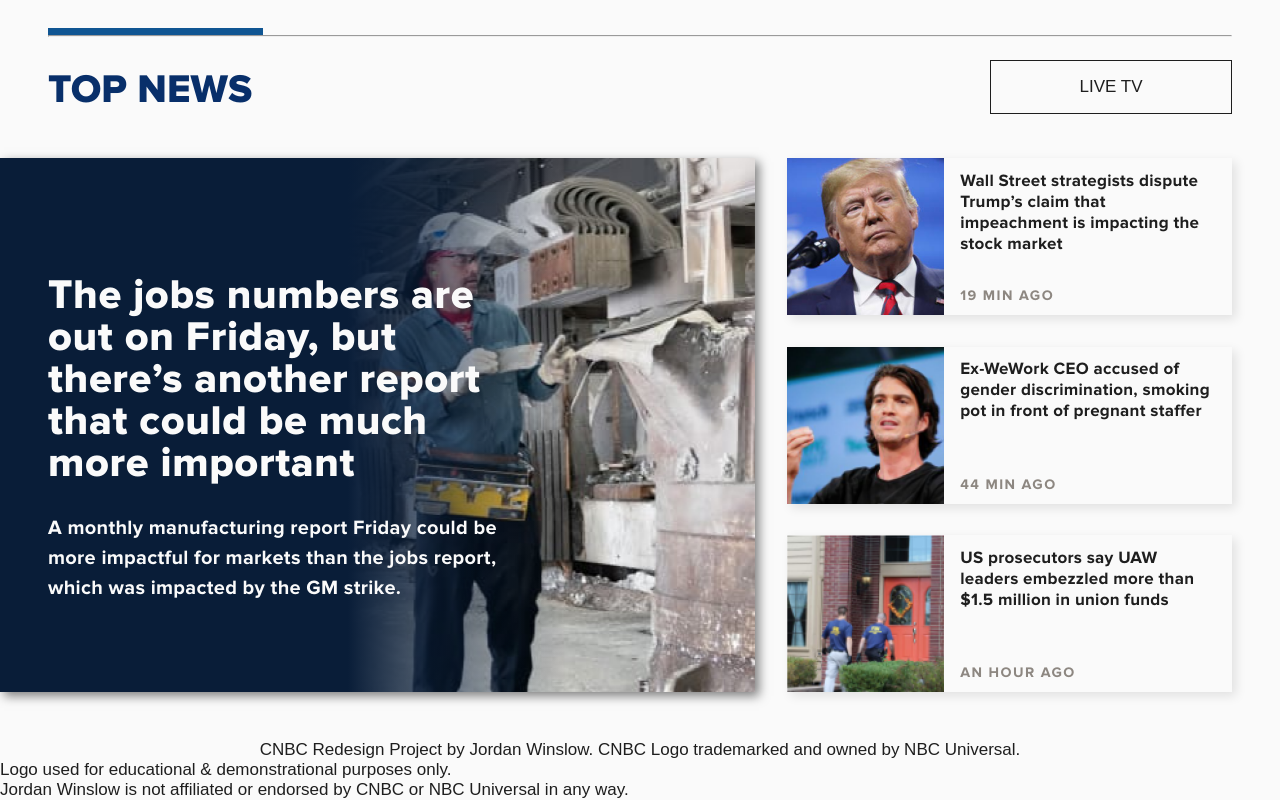
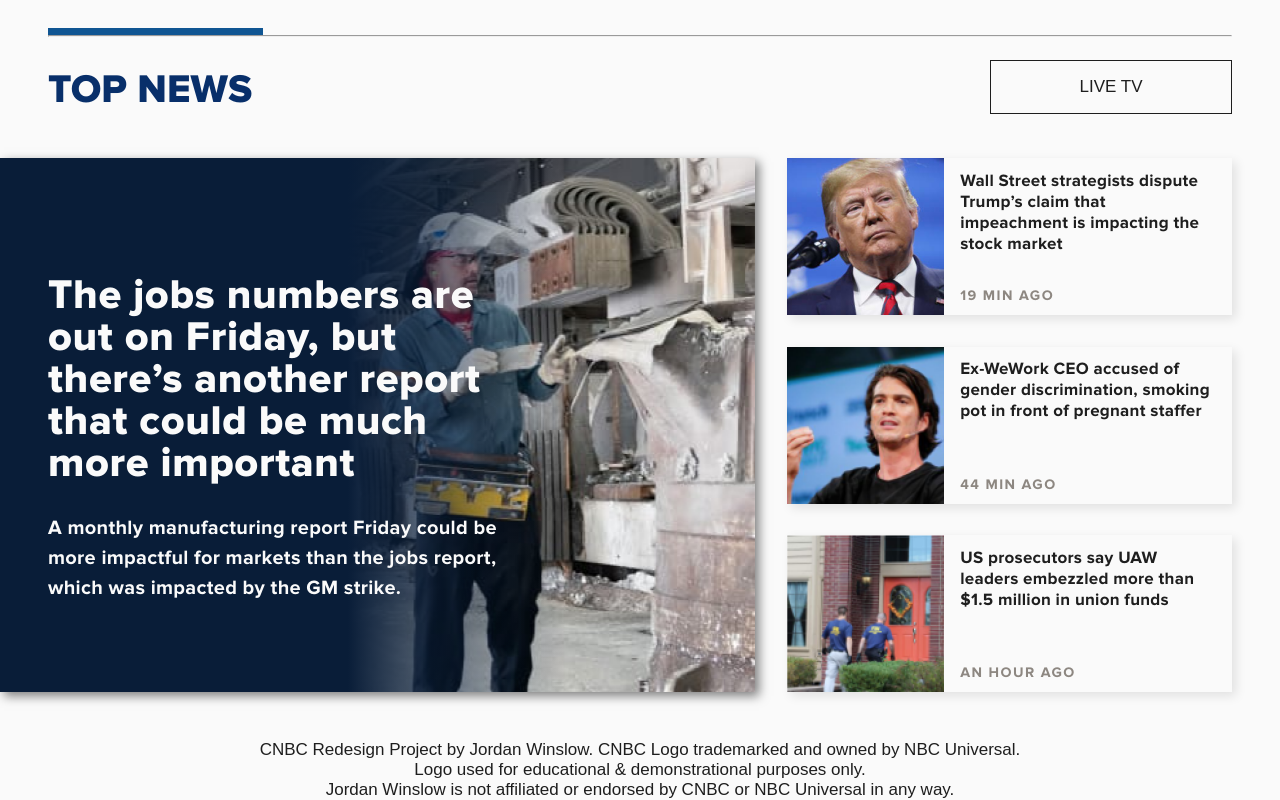
Before and after one commit to JordanWinslow/cnbc-redesign, a React (Create React App) app: page / in a window 1280 px wide. Shown: the part 267-1067 px from the top of the page. Built offline with nearby package versions, Linux system fonts and the light colour scheme; a web font is replaced by a local one.

Commit message:
added alt attribute to icons

```diff
--- a/src/App.js
+++ b/src/App.js
@@ -16,8 +16,10 @@ function App() {
         CNBC Redesign Project by Jordan Winslow. CNBC Logo trademarked and owned
         by NBC Universal.
       </p>
-      <p>Logo used for educational & demonstrational purposes only.</p>
-      <p>
+      <p align="center">
+        Logo used for educational & demonstrational purposes only.
+      </p>
+      <p align="center">
         Jordan Winslow is not affiliated or endorsed by CNBC or NBC Universal in
         any way.
       </p>
--- a/src/components/hero-news-component/DesktopSideBar.jsx
+++ b/src/components/hero-news-component/DesktopSideBar.jsx
@@ -46,7 +46,7 @@ const DesktopSideBar = () => {
           <a href={button.link}>
             <Button>
               <Text>{button.text}</Text>
-              <img src={button.icon} alt="Arrow Icon" />
+              <img src={button.icon} alt={button.icon ? "Arrow Icon" : null} />
             </Button>
           </a>
         )
```
